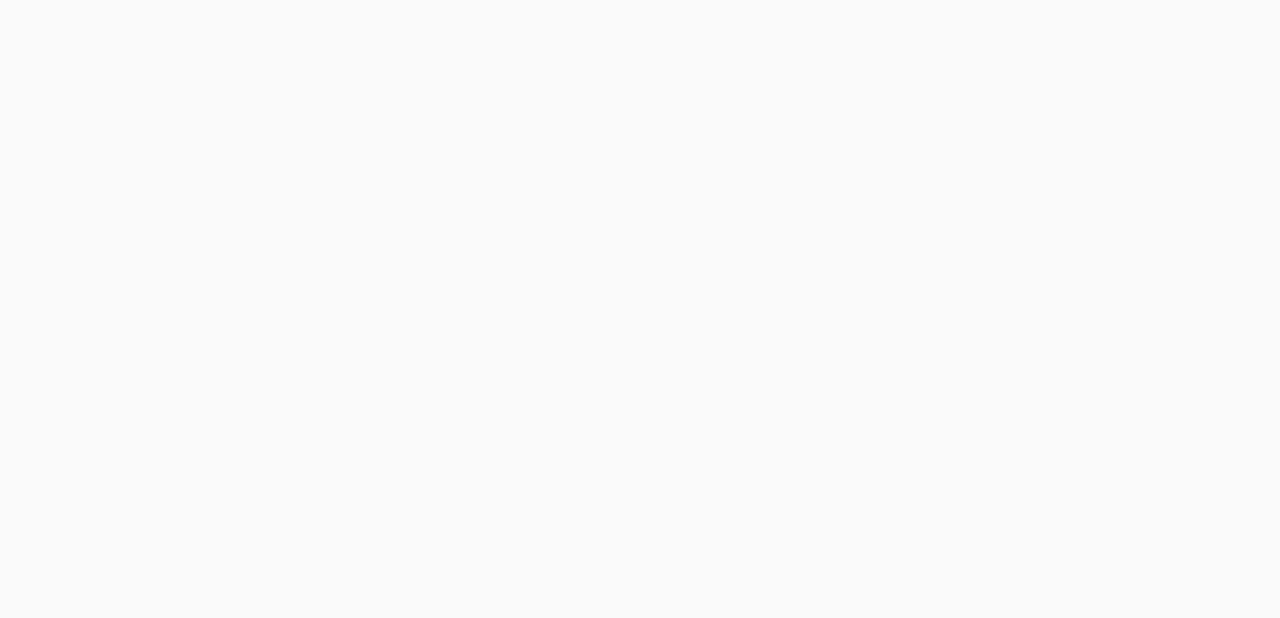
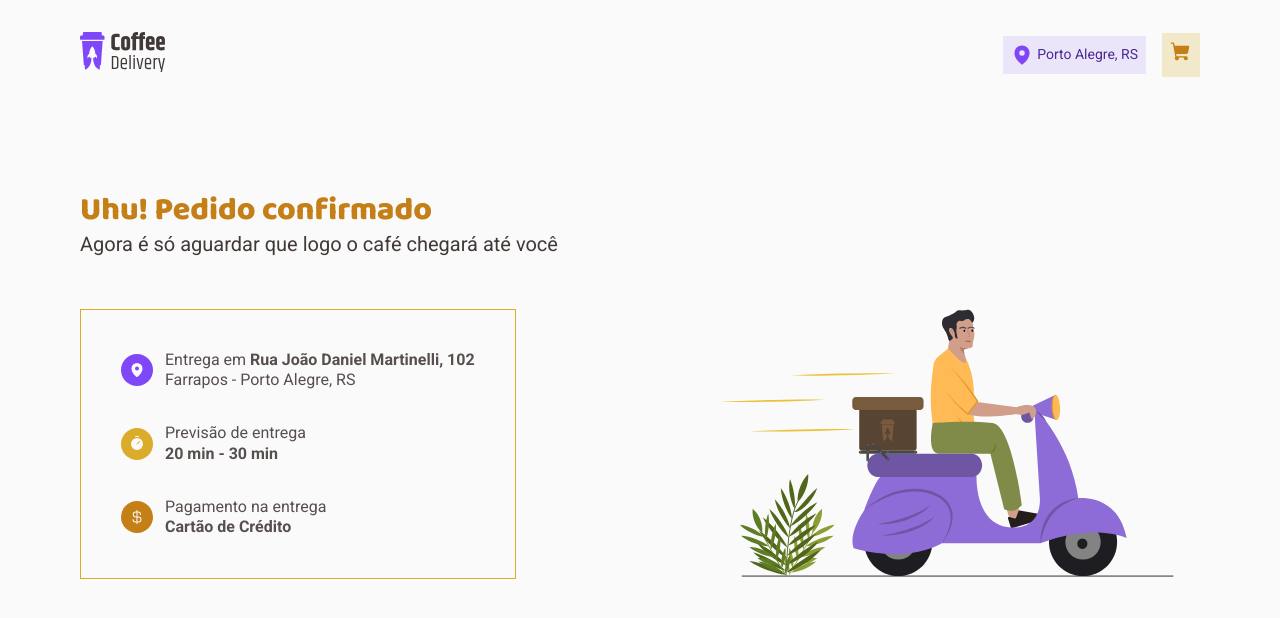
Before and after one commit to jaon82/react-coffee-delivery, a React (Vite) app: page /success in a window 1280 px wide. Before the commit this address had no page. Shown: the top 618 px of the page. Built offline with nearby package versions, Linux system fonts and the light colour scheme.

Commit message:
Create success page

```diff
--- a/src/Router.tsx
+++ b/src/Router.tsx
@@ -3,6 +3,7 @@ import { Route, Routes } from "react-router-dom";
 import DefaultLayout from "./layouts/DefaultLayout";
 import Home from "./pages/Home";
 import Order from "./pages/Order/intex";
+import Success from "./pages/Success";
 
 export default function Router() {
   return (
@@ -10,6 +11,7 @@ export default function Router() {
       <Route path="/" element={<DefaultLayout />}>
         <Route path="/" element={<Home />} />
         <Route path="/order" element={<Order />} />
+        <Route path="/success" element={<Success />} />
       </Route>
     </Routes>
   );
--- /dev/null
+++ b/src/pages/Success/index.tsx
@@ -0,0 +1,54 @@
+import { CurrencyDollar, MapPin, Timer } from "phosphor-react";
+import { useTheme } from "styled-components";
+import DynamicIcon from "../../components/DynamicIcon";
+import { OrderInfo, OrderInfoContent, SuccessContainer } from "./styles";
+
+import successBackground from "../../assets/success-background.svg";
+
+export default function Success() {
+  const theme = useTheme();
+  return (
+    <SuccessContainer>
+      <div>
+        <h2>Uhu! Pedido confirmado</h2>
+        <p>Agora é só aguardar que logo o café chegará até você</p>
+      </div>
+      <OrderInfoContent>
+        <OrderInfo>
+          <div>
+            <DynamicIcon icon={MapPin} size={16} color={theme.purple} />
+            <div>
+              <span>
+                Entrega em <strong>Rua João Daniel Martinelli, 102</strong>
+              </span>
+              <span>Farrapos - Porto Alegre, RS</span>
+            </div>
+          </div>
+          <div>
+            <DynamicIcon icon={Timer} size={16} color={theme.yellow} />
+            <div>
+              <span>Previsão de entrega</span>
+              <span>
+                <strong>20 min - 30 min</strong>
+              </span>
+            </div>
+          </div>
+          <div>
+            <DynamicIcon
+              icon={CurrencyDollar}
+              size={16}
+              color={theme["yellow-dark"]}
+            />
+            <div>
+              <span>Pagamento na entrega</span>
+              <span>
+                <strong>Cartão de Crédito</strong>
+              </span>
+            </div>
+          </div>
+        </OrderInfo>
+        <img src={successBackground} />
+      </OrderInfoContent>
+    </SuccessContainer>
+  );
+}
--- /dev/null
+++ b/src/pages/Success/styles.ts
@@ -0,0 +1,46 @@
+import styled from "styled-components";
+import { mixins } from "../../styles/mixins";
+
+export const SuccessContainer = styled.div`
+  display: flex;
+  flex-direction: column;
+  margin-top: 5rem;
+  gap: 2.5rem;
+
+  h2 {
+    ${mixins.fonts.titleL}
+    color: ${(props) => props.theme["yellow-dark"]};
+  }
+
+  p {
+    ${mixins.fonts.textL}
+    color: ${(props) => props.theme["base-subtitle"]};
+  }
+`;
+
+export const OrderInfoContent = styled.div`
+  display: flex;
+  justify-content: space-between;
+  align-items: center;
+`;
+
+export const OrderInfo = styled.div`
+  display: flex;
+  flex-direction: column;
+  justify-content: space-between;
+  gap: 2rem;
+  padding: 2.5rem;
+  border: solid 1px ${(props) => props.theme.yellow};
+
+  > div {
+    display: flex;
+    align-items: center;
+    gap: 0.75rem;
+
+    div {
+      display: flex;
+      flex-direction: column;
+      justify-content: space-between;
+    }
+  }
+`;
```
Also changed, not shown: src/assets/success-background.svg (added).
